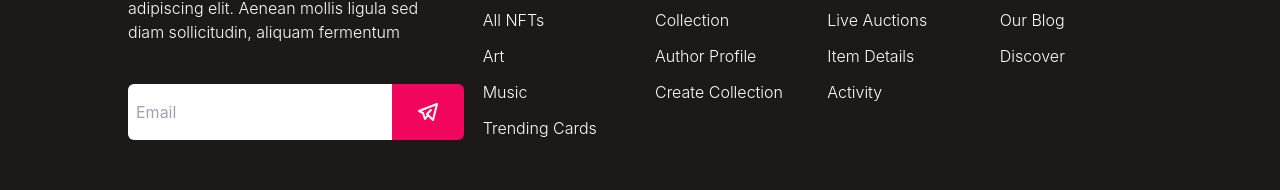
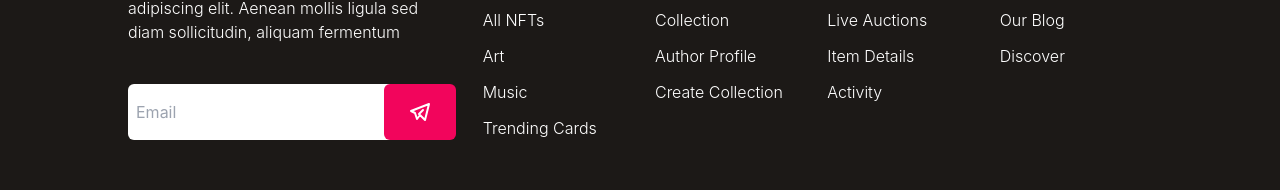
Before and after one commit to mmesomasaint/crypto-templates, a Next.js app: page /templates/cryptex in a window 1280 px wide. Shown: the part 7310-7500 px from the top of the page. Built offline with nearby package versions, Linux system fonts and the light colour scheme.

Commit message:
Fix: Move newsletter submit button to left

```diff
--- a/pages/templates/cryptex/index.js
+++ b/pages/templates/cryptex/index.js
@@ -1453,7 +1453,7 @@ export default function Home() {
                         placeholder='Email'
                         className='bg-white rounded-l-md py-3 px-2 text-zinc-900 flex-grow'
                       />
-                      <button className='bg-primary py-4 px-6 rounded-r-md'>
+                      <button className='relative -left-2 bg-primary py-4 px-6 rounded-md'>
                         <TbBrandTelegram className='text-white text-2xl' />
                       </button>
                     </div>
```
